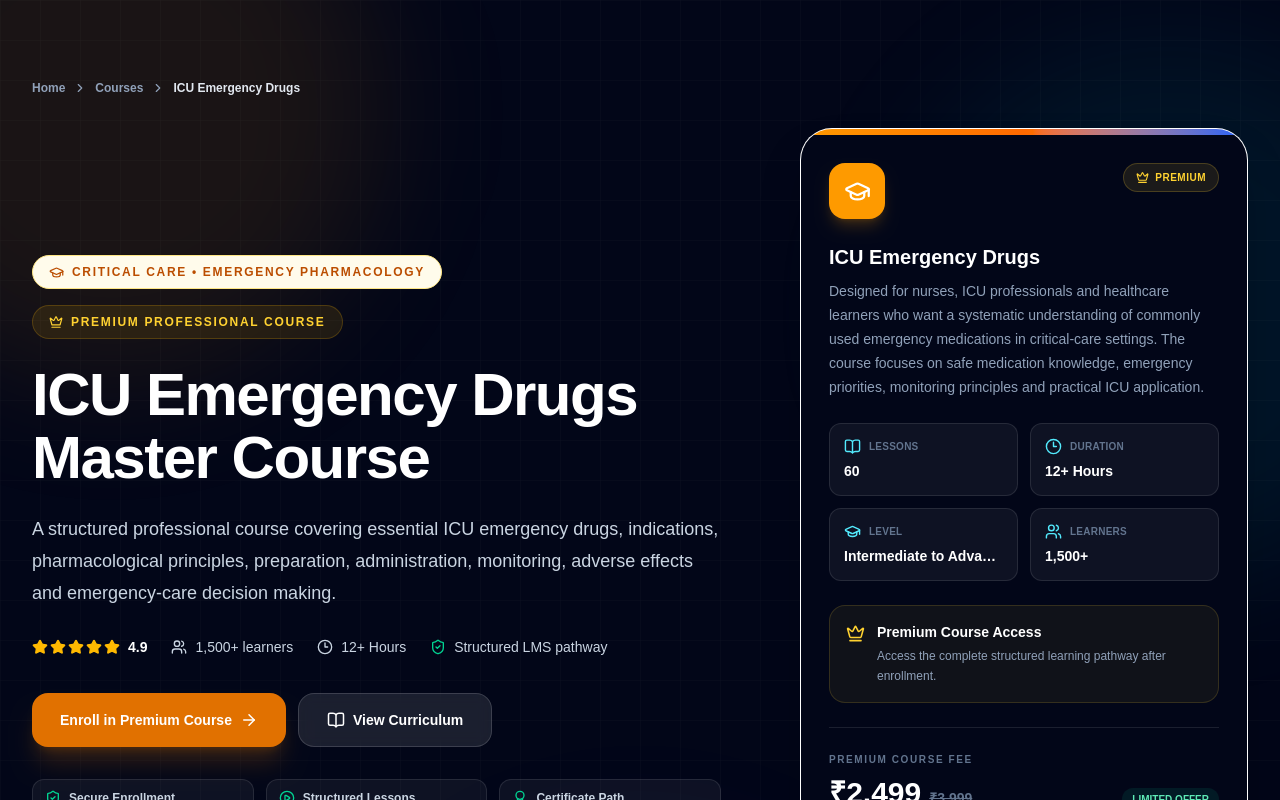
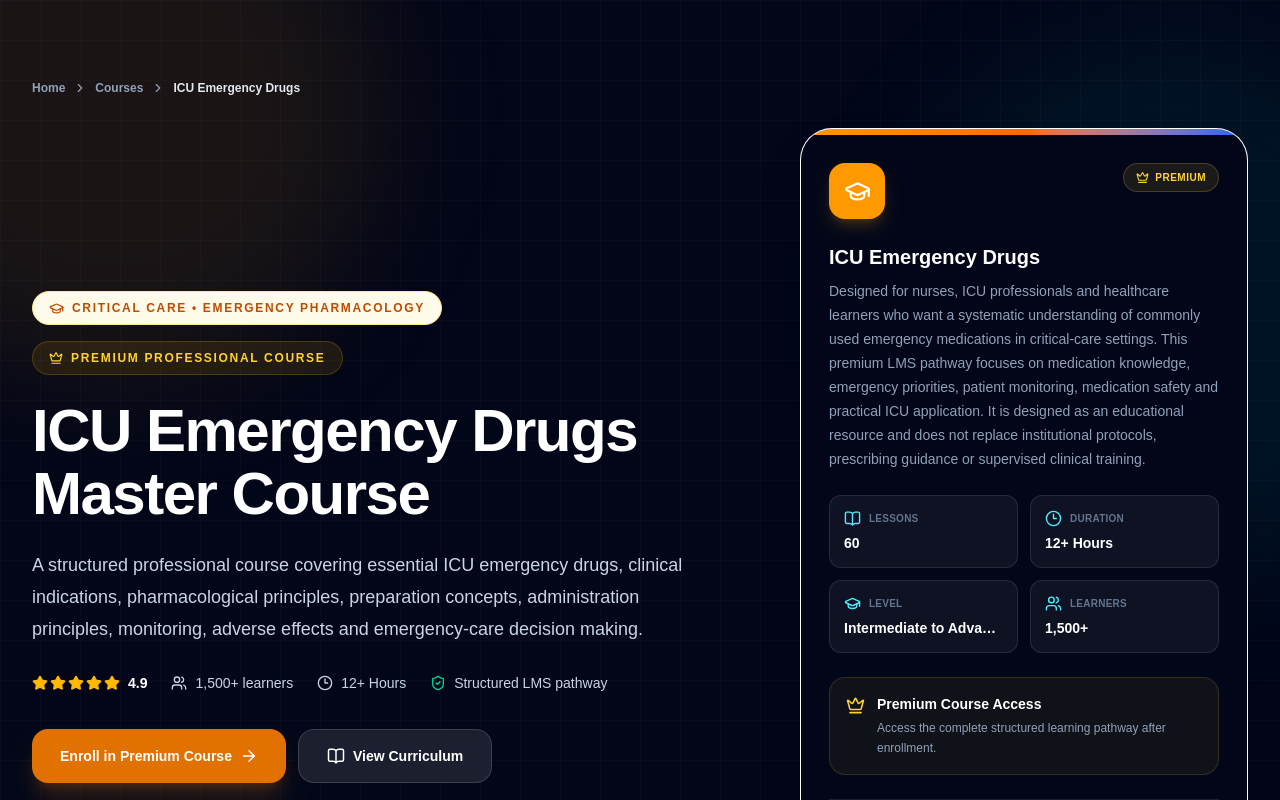
Before and after one commit to dubeyavinash557-sudo/icu-learning-portal, a Next.js app in the folder client/: page /courses/icu-emergency-drugs in a window 1280 px wide. Shown: the top 800 px of the page. Built offline with nearby package versions, Linux system fonts and the light colour scheme.

Commit message:
feat: upgrade ICU emergency drugs course

```diff
--- a/client/app/courses/icu-emergency-drugs/page.tsx
+++ b/client/app/courses/icu-emergency-drugs/page.tsx
@@ -9,10 +9,10 @@ export default function ICUEmergencyDrugsPage() {
         category: "Critical Care • Emergency Pharmacology",
 
         description:
-          "A structured professional course covering essential ICU emergency drugs, indications, pharmacological principles, preparation, administration, monitoring, adverse effects and emergency-care decision making.",
+          "A structured professional course covering essential ICU emergency drugs, clinical indications, pharmacological principles, preparation concepts, administration principles, monitoring, adverse effects and emergency-care decision making.",
 
         longDescription:
-          "Designed for nurses, ICU professionals and healthcare learners who want a systematic understanding of commonly used emergency medications in critical-care settings. The course focuses on safe medication knowledge, emergency priorities, monitoring principles and practical ICU application.",
+          "Designed for nurses, ICU professionals and healthcare learners who want a systematic understanding of commonly used emergency medications in critical-care settings. This premium LMS pathway focuses on medication knowledge, emergency priorities, patient monitoring, medication safety and practical ICU application. It is designed as an educational resource and does not replace institutional protocols, prescribing guidance or supervised clinical training.",
 
         instructor: "ICU Learning Portal Faculty",
 
@@ -33,37 +33,37 @@ export default function ICUEmergencyDrugsPage() {
           {
             title: "Emergency Drug Fundamentals",
             description:
-              "Understand emergency pharmacology, medication safety, drug preparation principles, routes of administration and ICU medication workflow.",
+              "Build a strong foundation in emergency pharmacology, medication safety, drug identification, preparation concepts, routes of administration and ICU medication workflow.",
             lessons: 10,
           },
           {
             title: "Cardiac Emergency Medications",
             description:
-              "Study commonly used medications in cardiac arrest, arrhythmias, bradycardia, tachycardia and acute cardiovascular emergencies.",
+              "Study commonly encountered medication groups used in cardiac arrest, arrhythmias, bradycardia, tachycardia and acute cardiovascular emergencies, with emphasis on indications and monitoring.",
             lessons: 12,
           },
           {
             title: "Vasopressors & Hemodynamic Support",
             description:
-              "Learn the clinical principles behind vasopressor and inotropic medications used for hypotension, shock and hemodynamic instability.",
+              "Understand the principles of vasopressor and inotropic therapy used in hypotension, shock and hemodynamic instability, including monitoring and safety considerations.",
             lessons: 10,
           },
           {
             title: "Respiratory & Critical-Care Medications",
             description:
-              "Understand medication groups commonly used in respiratory emergencies, airway management and critical-care support.",
+              "Explore medication groups associated with respiratory emergencies, airway management and critical-care support while focusing on clinical purpose, precautions and patient observation.",
             lessons: 8,
           },
           {
             title: "Sedation, Analgesia & Emergency Agents",
             description:
-              "Learn the principles of commonly used sedative, analgesic and emergency medications with emphasis on monitoring and patient safety.",
+              "Learn the core principles of commonly used sedative, analgesic and emergency medication groups with emphasis on patient assessment, monitoring and medication safety.",
             lessons: 10,
           },
           {
             title: "Emergency Drug Case Practice",
             description:
-              "Apply medication knowledge to structured ICU emergency scenarios and clinical decision-making exercises.",
+              "Apply emergency medication knowledge to structured ICU scenarios, prioritization exercises, monitoring questions and clinical decision-making practice.",
             lessons: 10,
           },
         ],
@@ -71,42 +71,52 @@ export default function ICUEmergencyDrugsPage() {
         learningOutcomes: [
           "Understand the role of emergency medications in critical-care practice.",
           "Identify commonly used ICU emergency drug categories and their clinical purposes.",
-          "Understand indications, contraindications and important precautions.",
+          "Understand key indications, contraindications and important precautions.",
           "Develop safer medication preparation and administration knowledge.",
-          "Understand essential monitoring requirements during emergency drug use.",
+          "Understand essential patient-monitoring requirements during emergency medication use.",
           "Recognise important adverse effects and medication-related risks.",
-          "Understand basic principles of vasopressors and hemodynamic support.",
-          "Understand emergency pharmacology concepts used during cardiac emergencies.",
+          "Understand foundational principles of vasopressors and hemodynamic support.",
+          "Understand emergency pharmacology concepts relevant to cardiac emergencies.",
           "Apply medication knowledge to structured ICU emergency cases.",
-          "Improve ICU emergency drug viva and interview preparation.",
+          "Recognise the importance of institutional protocols and supervised clinical practice.",
+          "Strengthen emergency-drug documentation and communication knowledge.",
+          "Improve ICU emergency-drug viva and interview preparation.",
         ],
 
         practicalSkills: [
           "Emergency medication identification",
-          "Drug preparation principles",
+          "Drug class recognition",
+          "Medication preparation principles",
           "Medication dilution concepts",
-          "Route of administration principles",
-          "IV medication safety",
+          "Route-of-administration principles",
+          "IV medication safety principles",
           "Emergency medication monitoring",
-          "Vasopressor safety principles",
+          "Vasopressor safety awareness",
           "Cardiac emergency medication awareness",
-          "Medication adverse-effect recognition",
+          "Adverse-effect recognition",
           "High-alert medication safety",
+          "Medication compatibility awareness",
           "Emergency drug documentation",
           "ICU medication handover",
+          "Case-based emergency medication review",
         ],
 
         includes: [
           "60 structured premium lessons",
-          "Emergency drug learning modules",
+          "Six emergency-pharmacology learning modules",
           "Professional ICU pharmacology resources",
           "Emergency medication revision notes",
-          "Case-based learning",
+          "Drug-class focused learning",
+          "Medication-safety learning resources",
+          "Case-based emergency scenarios",
           "Practice assessments and quizzes",
           "Viva and interview preparation",
+          "Emergency-drug revision pathway",
           "Learning progress tracking",
           "Premium study resources",
-          "Course completion certificate pathway",
+          "Structured course completion pathway",
+          "Certificate eligibility after course completion",
+          "Premium learner access through the LMS",
         ],
       }}
     />
```
